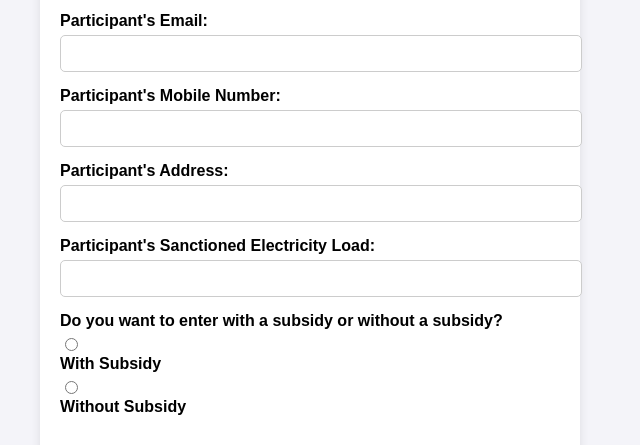
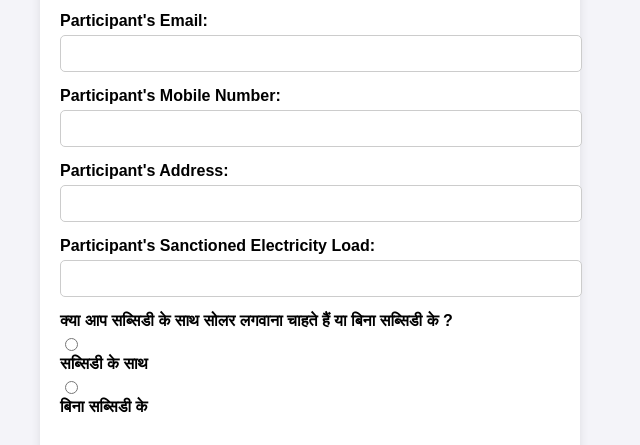
Before and after one commit to Ramrajasolar/ramrajasolar.github.io, a plain HTML site: page index.html in a window 1280 px wide. Shown: the part 429-874 px from the top of the page, without its empty margins (330-970 px from the left). Drawn offline with Linux system fonts and the light colour scheme.

Commit message:
Little Hindi

```diff
--- a/index.html
+++ b/index.html
@@ -124,11 +124,11 @@
                 <input type="number" id="electricity" name="electricity" required min="1" step="1">
             </div>
             <div class="form-group">
-                <label>Do you want to enter with a subsidy or without a subsidy?</label>
+                <label>क्या आप सब्सिडी के साथ सोलर लगवाना चाहते हैं या बिना सब्सिडी के ?</label>
                 <input type="radio" id="withSubsidy" name="subsidyOption" value="subsidy" required>
-                <label for="withSubsidy">With Subsidy</label>
+                <label for="withSubsidy">सब्सिडी के साथ</label>
                 <input type="radio" id="withoutSubsidy" name="subsidyOption" value="withoutSubsidy" required>
-                <label for="withoutSubsidy">Without Subsidy</label>
+                <label for="withoutSubsidy">बिना सब्सिडी के</label>
             </div>
             <div class="social-icons-container">
                 <p>Must Follow</p>
```
